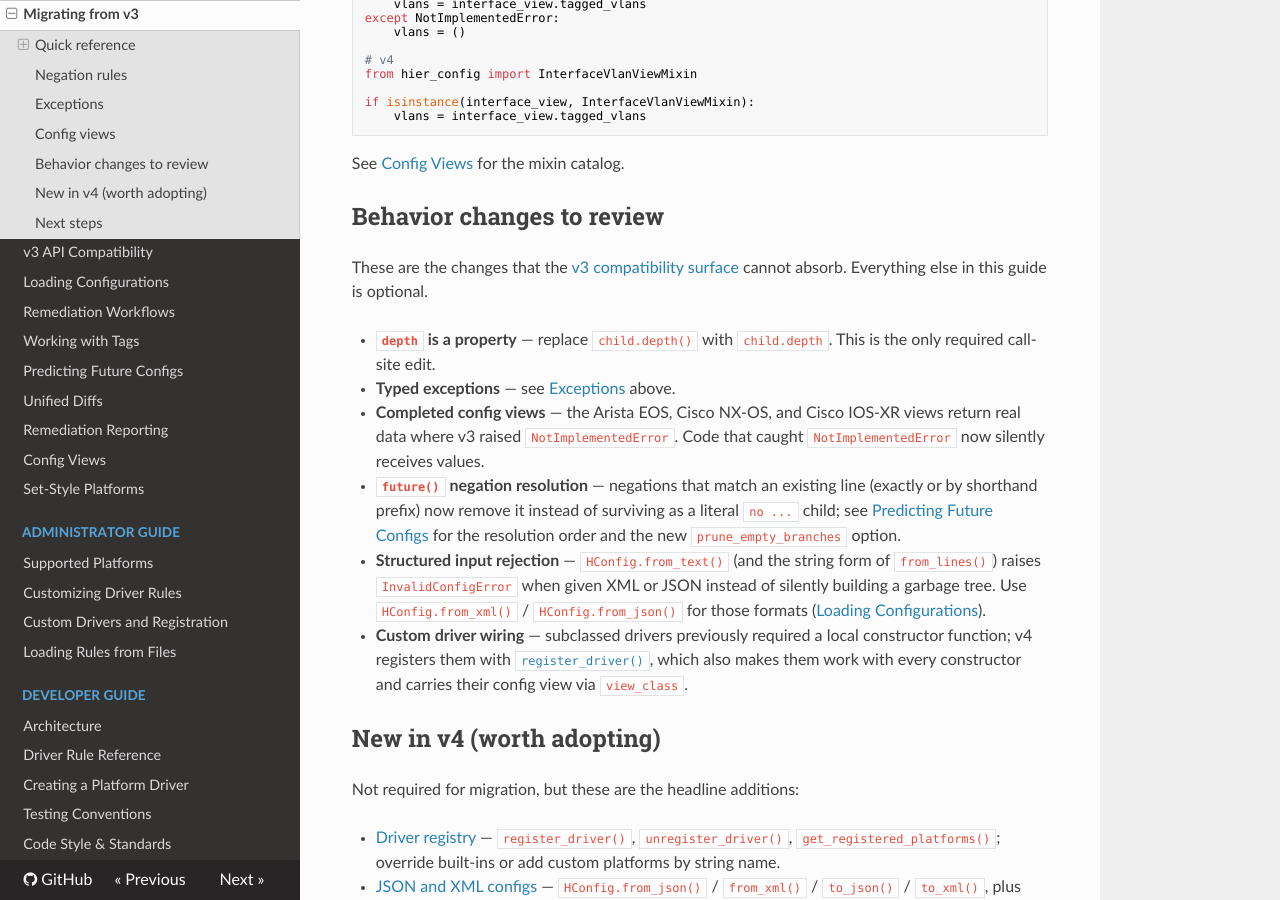
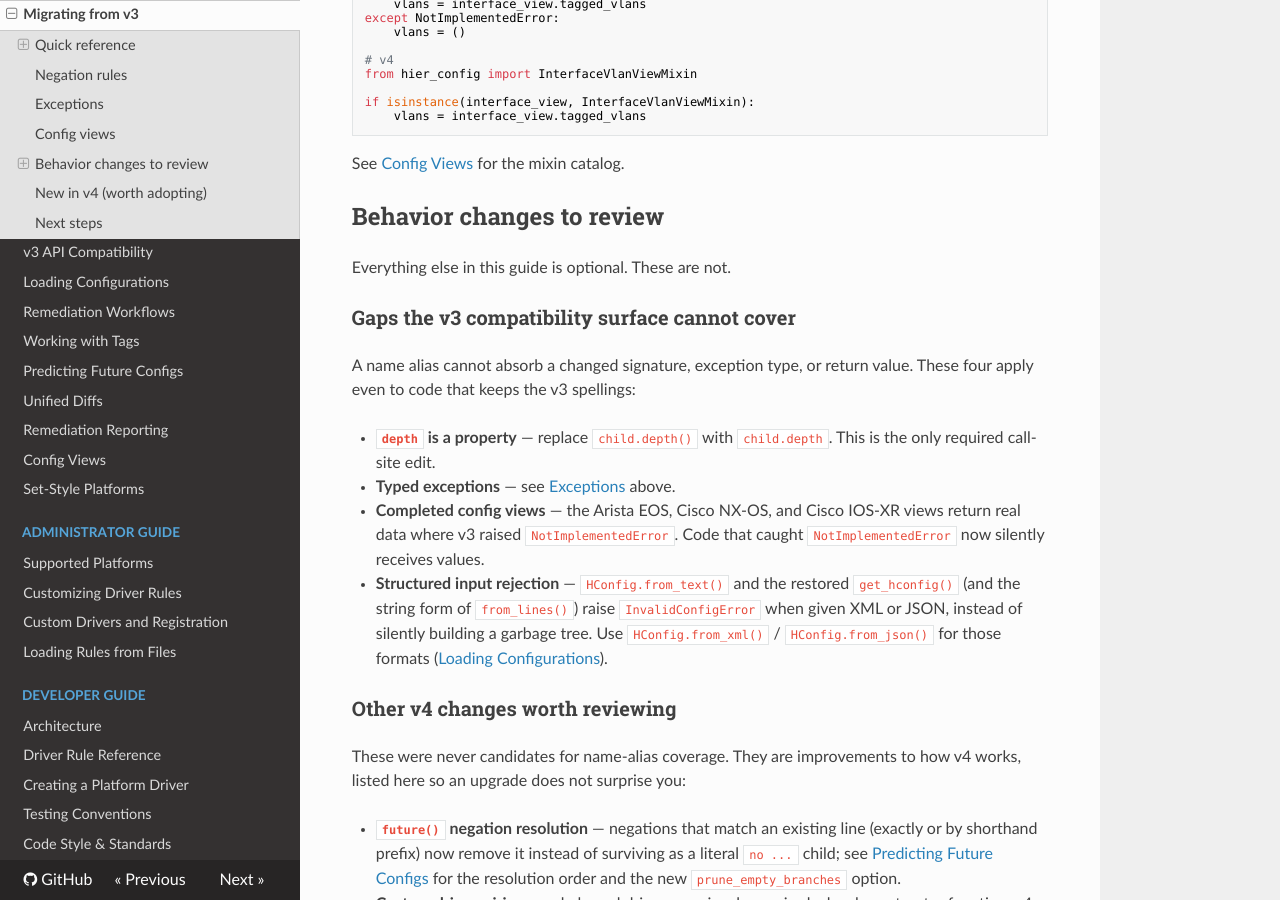
Before and after one commit to netdevops/hier_config, an MkDocs documentation site: the page built from docs/user/migrating-from-v3.md, in a window 1280 px wide and 900 px high, scrolled down 3573 px. Built offline with MkDocs 1.6.1, drawn with Linux system fonts in a browser that asks for light colours; nearby versions of some CDN libraries.

Commit message:
Separate v3-compat gaps from unrelated v4 behavior changes
PR review found that "Behavior changes to review" in the migration guide
claimed every item under it was something the v3 compatibility surface could
not absorb. Three of the six -- future() negation resolution, structured input
rejection, and custom driver wiring -- were never candidates for name-alias
coverage. Grouping them with the genuine gaps overstated what the surface was
meant to cover.

Split the section. "Gaps the v3 compatibility surface cannot cover" holds the
four changes that reach code keeping the v3 spellings: the depth property, the
typed exceptions, the completed views, and XML/JSON rejection -- which belongs
there because the restored get_hconfig() raises where v3 did not. "Other v4
changes worth reviewing" holds the rest.

Both pages now state four consistently; the compatibility page said four while
the PR description said three.

Also drop a copy-paste leftover in test_load_hconfig_v2_options_from_file: it
took the tags_file_path fixture and asserted the file exists, neither of which
relates to what it exercises. Its remaining assertion now reads through
all_negation_rules() rather than the raw negation list.

Claude-Session: https://claude.ai/code/session_01HbMucj2WqnL685BRUcFhZT

```diff
--- a/docs/user/migrating-from-v3.md
+++ b/docs/user/migrating-from-v3.md
@@ -166,8 +166,12 @@ See [Config Views](config-views.md) for the mixin catalog.
 
 ## Behavior changes to review
 
-These are the changes that the [v3 compatibility surface](v3-compatibility.md)
-cannot absorb. Everything else in this guide is optional.
+Everything else in this guide is optional. These are not.
+
+### Gaps the v3 compatibility surface cannot cover
+
+A name alias cannot absorb a changed signature, exception type, or return
+value. These four apply even to code that keeps the v3 spellings:
 
 - **`depth` is a property** — replace `child.depth()` with `child.depth`. This is
   the only required call-site edit.
@@ -175,16 +179,22 @@ cannot absorb. Everything else in this guide is optional.
 - **Completed config views** — the Arista EOS, Cisco NX-OS, and Cisco IOS-XR views
   return real data where v3 raised `NotImplementedError`. Code that caught
   `NotImplementedError` now silently receives values.
+- **Structured input rejection** — `HConfig.from_text()` and the restored
+  `get_hconfig()` (and the string form of `from_lines()`) raise
+  `InvalidConfigError` when given XML or JSON, instead of silently building a
+  garbage tree. Use `HConfig.from_xml()` / `HConfig.from_json()` for those
+  formats ([Loading Configurations](loading-configs.md)).
+
+### Other v4 changes worth reviewing
+
+These were never candidates for name-alias coverage. They are improvements to
+how v4 works, listed here so an upgrade does not surprise you:
+
 - **`future()` negation resolution** — negations that match an existing line
   (exactly or by shorthand prefix) now remove it instead of surviving as a
   literal `no ...` child; see
   [Predicting Future Configs](future-config.md) for the resolution order and
   the new `prune_empty_branches` option.
-- **Structured input rejection** — `HConfig.from_text()` (and the string form
-  of `from_lines()`) raises `InvalidConfigError` when given XML or JSON
-  instead of silently building a garbage tree. Use `HConfig.from_xml()` /
-  `HConfig.from_json()` for those formats
-  ([Loading Configurations](loading-configs.md)).
 - **Custom driver wiring** — subclassed drivers previously required a local
   constructor function; v4 registers them with
   [`register_driver()`](../admin/custom-drivers.md), which also makes them
```
Also changed, not shown: docs/user/v3-compatibility.md (+4 -3 lines), 1 other file.
